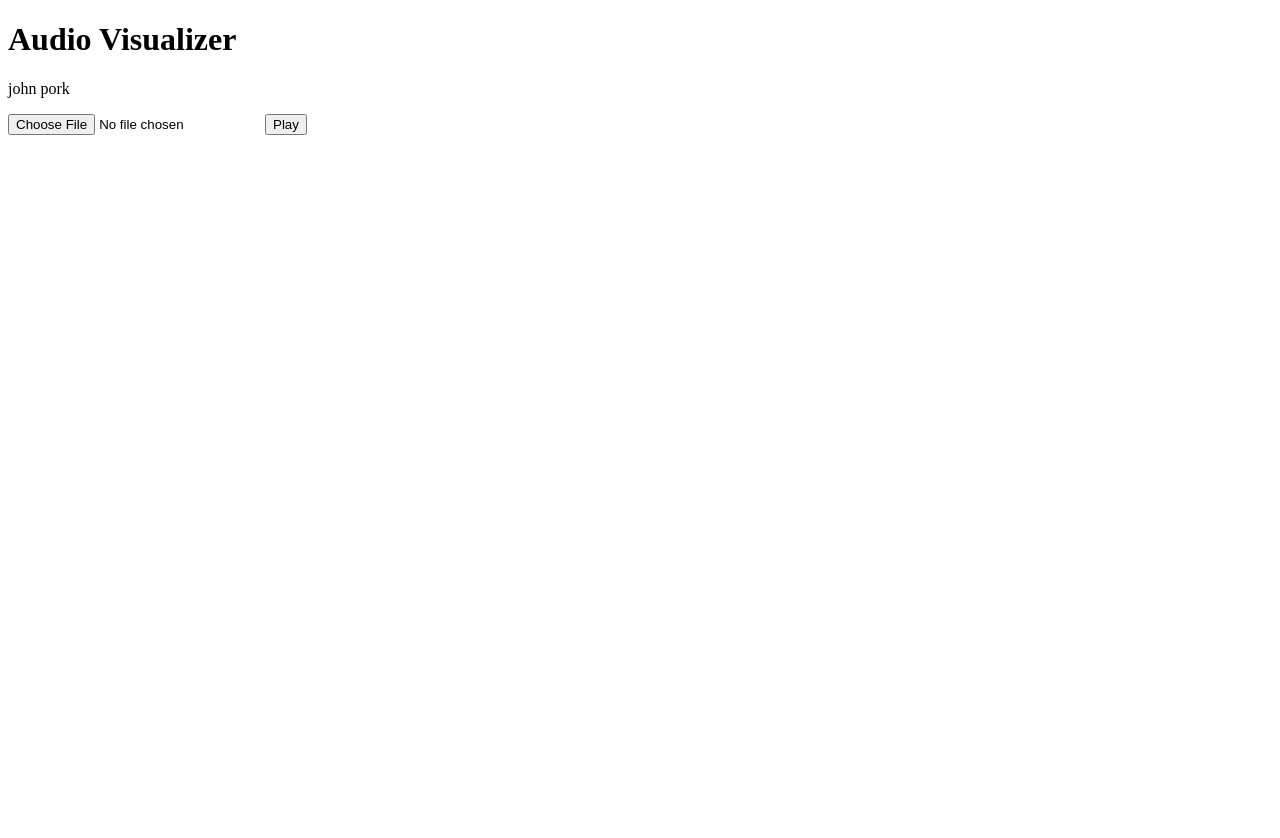
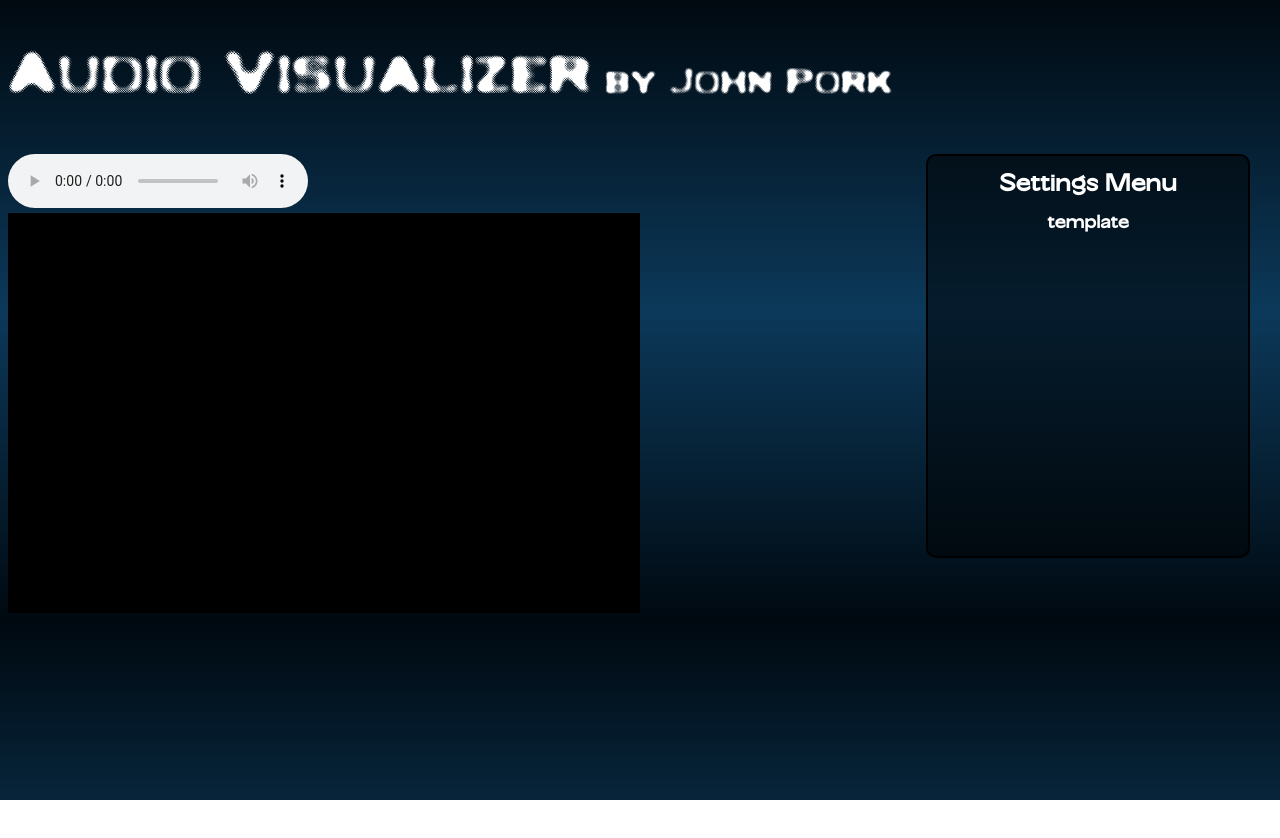
Before and after one commit to thairruh/audio-visualizer, a plain HTML site: page index.html in a window 1280 px wide. After the commit the page ends 800 px from the top, so only its background shows below. Drawn offline with Linux system fonts and the light colour scheme.

Commit message:
ex working + slight design implementation

```diff
--- a/index.html
+++ b/index.html
@@ -1,23 +1,35 @@
 <!DOCTYPE html>
 <html lang="en">
-<head>
-    <meta charset="UTF-8">
-    <meta name="viewport" content="width=device-width, initial-scale=1.0">
+  <head>
+    <meta charset="UTF-8" />
+    <meta name="viewport" content="width=device-width, initial-scale=1.0" />
     <title>Audio Visualizer</title>
-    <link rel="stylesheet" href="style.css">
-</head>
-<body>
-    <h1> Audio Visualizer </h1>
-    <p> john pork </p>
+    <link rel="stylesheet" href="style.css" />
+
+  </head>
+  <body>
+    <h1 class="title">
+      Audio Visualizer<span id="titleInTitle"> by John Pork</span>
+    </h1>
+    <div id="settings">
+      <h1>Settings Menu</h1>
+      <h2>template</h2>
+    </div>
+
+    <!-- Audio Element for testing -->
+     <audio id="audioTest" controls>
+      <source src="/musicTest/warmpop.mp3" type="audio/mpeg" />
+      Browser doesn't support audio play loser
+    </audio>
+    <canvas id="canvas"> </canvas>
+
+    <!-- These do nothing atm -->
+
     <!--button that accepts audio files from user-->
-    <input type="file" accept="audio/*" id="audio">
+    <input type="file" accept="audio/*" id="audioFile" class="hideRn" />
     <!-- Play Button -->
-    <button id="play">Play</button>
-
-    <canvas id="canvas">
-
-    </canvas>
+    <button id="play" class="hideRn">Play</button>
 
     <script src="script.js"></script>
-</body>
+  </body>
 </html>
--- a/script.js
+++ b/script.js
@@ -1,7 +1,15 @@
-const fileInput = document.getElementById('audio');
+const fileInput = document.getElementById('audioFile');
 const playButton = document.getElementById('play');
 
-// not done
+// test
+const audioTest = document.getElementById('audioTest');
+const canvas = document.getElementById("canvas");
+const canvasCtx = canvas.getContext("2d");
+canvas.width = 400;
+canvas.height = 400;
+const WIDTH = canvas.width;
+const HEIGHT = canvas.height;
+
 
 // webaudio api setup
 // im following the documentation so I can understand
@@ -11,12 +19,11 @@
 const audioCtx = new AudioContext();
 const analyzer = audioCtx.createAnalyser();
 
-const source = audioCtx.createMediaElementSource(stream);
+const source = audioCtx.createMediaElementSource(audioTest);
 source.connect(analyzer);
 analyzer.connect(audioCtx.destination);
-distortion.connect(audioCtx.destination);
 
-analyzer.fftSize = 256;
+analyzer.fftSize = 128;
 const bufferLength = analyzer.frequencyBinCount
 const dataArray = new Uint8Array(bufferLength);
 
@@ -24,11 +31,15 @@
 
 canvasCtx.clearRect(0, 0, WIDTH, HEIGHT);
 
-function draw() {
+function draw()
+{
+    console.log("code ran");
+    try
+    {
         drawVisual = requestAnimationFrame(draw);
         analyzer.getByteFrequencyData(dataArray);
 
-    canvasCtx.fillstyle = "rgb(0, 0, 0)";
+        canvasCtx.fillStyle = "rgb(0, 0, 0)";
         canvasCtx.fillRect(0, 0, WIDTH, HEIGHT);
 
         const barWidth = (WIDTH / bufferLength) * 2.5;
@@ -39,11 +50,16 @@
         {
             barHeight = dataArray[i];
 
-        canvasCtx.fillstyle = `rgb(${barHeight + 100} 50 50)`;
+            canvasCtx.fillStyle = `rgb(${barHeight + 100} 50 50)`;
             canvasCtx.fillRect(x, HEIGHT - barHeight / 2, barWidth, barHeight);
 
             x += barWidth + 1;
         }
     }
+    catch (error)
+    {
+        console.log("didnt work", error);
+    }
+}
 
 draw();
--- a/style.css
+++ b/style.css
@@ -1,5 +1,58 @@
+@font-face {
+    font-family: ledlight;
+    src: url(fonts/ledlight.otf);
+    font-weight: 900;
+}
+@font-face {
+    font-family: csweird;
+    src: url(fonts/csweird.otf);
+}
+
+@font-face {
+    font-family: csbrian;
+    src: url(fonts/csbrian.otf);
+
+}
+
+body {
+    font-family: csbrian;
+    background-image: linear-gradient(#000910, #0c395a, #000910);
+    color: white;
+}
+
+.title {
+    font-family: ledlight;
+    color: white;
+    font-size: 4em;
+    text-align: left;
+}
+#titleInTitle {
+
+    font-size: 0.6em;
+}
+
 #canvas {
-    width: 100%;
-    height: 800px;
-    display: block;;
+    width: 50%;
+    height: 400px;
+    display: block;
 }
+
+/* Temporary */
+.hideRn {
+    display: none;
+}
+
+/* settings for visualizer template ?? */
+#settings {
+    text-align: center;
+    font-size: 12px;
+    right: 30px;
+    height: 50%;
+    width: 25%;
+    position: absolute;
+    border: 2px solid black;
+    backdrop-filter: blur(); /* blur effect at some point idk i love my backdrop blur */
+    background-color: rgba(0, 0, 0, 0.5);
+    border-radius: 10px;
+
+}
```
Also changed, not shown: fonts/csbrian.otf (added), fonts/csweird.otf (added), fonts/ledlight.otf (added), 1 other file. Lines whose indentation alone changed are shown as unchanged.
